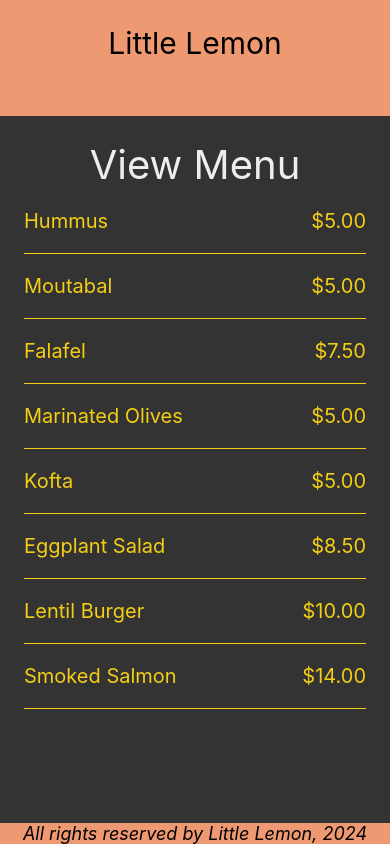
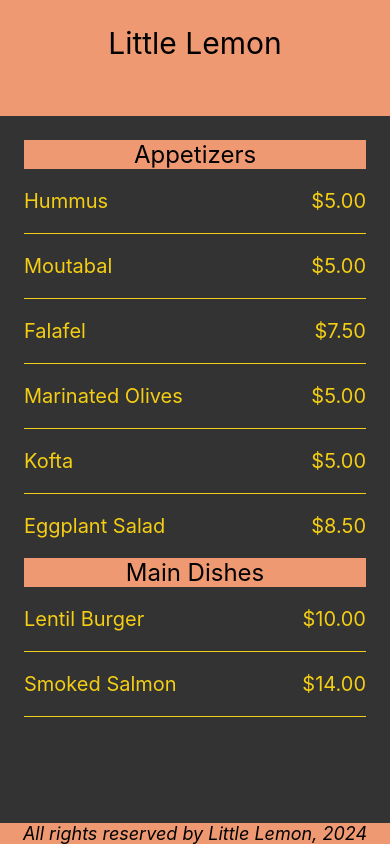
Before and after one commit to JanssensStijn/LittleLemon, a React Native app: screen / in a window 390 px wide. Built offline with nearby package versions, Linux system fonts and the light colour scheme.

Commit message:
SectionList instead of FlatList

```diff
--- a/components/MenuItems.tsx
+++ b/components/MenuItems.tsx
@@ -1,16 +1,29 @@
-import { FlatList,  StyleSheet, Text, View } from "react-native";
+import { SectionList,  StyleSheet, Text, View } from "react-native";
 
 const menuItemsToDisplay = [
+    {
+      title: 'Appetizers',
+      data: [
         { name: 'Hummus', price: '$5.00', id: '1A' },
         { name: 'Moutabal', price: '$5.00', id: '2B' },
         { name: 'Falafel', price: '$7.50', id: '3C' },
         { name: 'Marinated Olives', price: '$5.00', id: '4D' },
         { name: 'Kofta', price: '$5.00', id: '5E' },
         { name: 'Eggplant Salad', price: '$8.50', id: '6F' },
+      ],
+    },
+    {
+      title: 'Main Dishes',
+      data: [
         { name: 'Lentil Burger', price: '$10.00', id: '7G' },
         { name: 'Smoked Salmon', price: '$14.00', id: '8H' },
         { name: 'Kofta Burger', price: '$11.00', id: '9I' },
         { name: 'Turkish Kebab', price: '$15.50', id: '10J' },
+      ],
+    },
+    {
+      title: 'Sides',
+      data: [
         { name: 'Fries', price: '$3.00', id: '11K' },
         { name: 'Buttered Rice', price: '$3.00', id: '12L' },
         { name: 'Bread Sticks', price: '$3.00', id: '13M' },
@@ -18,12 +31,23 @@
         { name: 'Lentil Soup', price: '$3.75', id: '15O' },
         { name: 'Greek Salad', price: '$6.00', id: '16Q' },
         { name: 'Rice Pilaf', price: '$4.00', id: '17R' },
+      ],
+    },
+    {
+      title: 'Desserts',
+      data: [
         { name: 'Baklava', price: '$3.00', id: '18S' },
         { name: 'Tartufo', price: '$3.00', id: '19T' },
         { name: 'Tiramisu', price: '$5.00', id: '20U' },
         { name: 'Panna Cotta', price: '$5.00', id: '21V' },
+      ],
+    },
   ];
 
+type SectionProps = {
+    title: string;
+    data: ItemProps[];
+};
 type ItemProps = {
     name: string;
     price: string;
@@ -42,6 +66,7 @@
 const Separator = () => <View style={menuStyles.Separator}/>;
 const Header = () => <Text style={menuStyles.headerText}>View Menu</Text>;
 const Footer = () => <Text style={menuStyles.footerText}>All rights reserved by Little Lemon, 2024</Text>;
+const renderSectionHeader = ({section: {title}}: {section: SectionProps}) => <Text style={menuStyles.sectionHeader}>{title}</Text>;
 
 export const MenuItems = () => {
 
@@ -49,13 +74,13 @@
 
     return (
         <View style={menuStyles.container}>
-            <FlatList
-                data={menuItemsToDisplay}
+            <SectionList
+                sections={menuItemsToDisplay}
                 renderItem={renderItem}
-                keyExtractor={(item) => item.id}
+                renderSectionHeader={renderSectionHeader}
                 ItemSeparatorComponent={Separator}
-                ListHeaderComponent={Header}
-                ListFooterComponent={Footer}/>
+                ListFooterComponent={Footer}
+                />
         </View>
     );
 };
@@ -92,4 +117,10 @@
         borderBottomWidth: 1,
         borderBottomColor: '#F4CE14',
     },
+    sectionHeader: {
+        fontSize: 24,
+        color: 'black',
+        backgroundColor: '#EE9972',
+        textAlign: 'center',
+    },
 });
```
Lines whose indentation alone changed are shown as unchanged.
